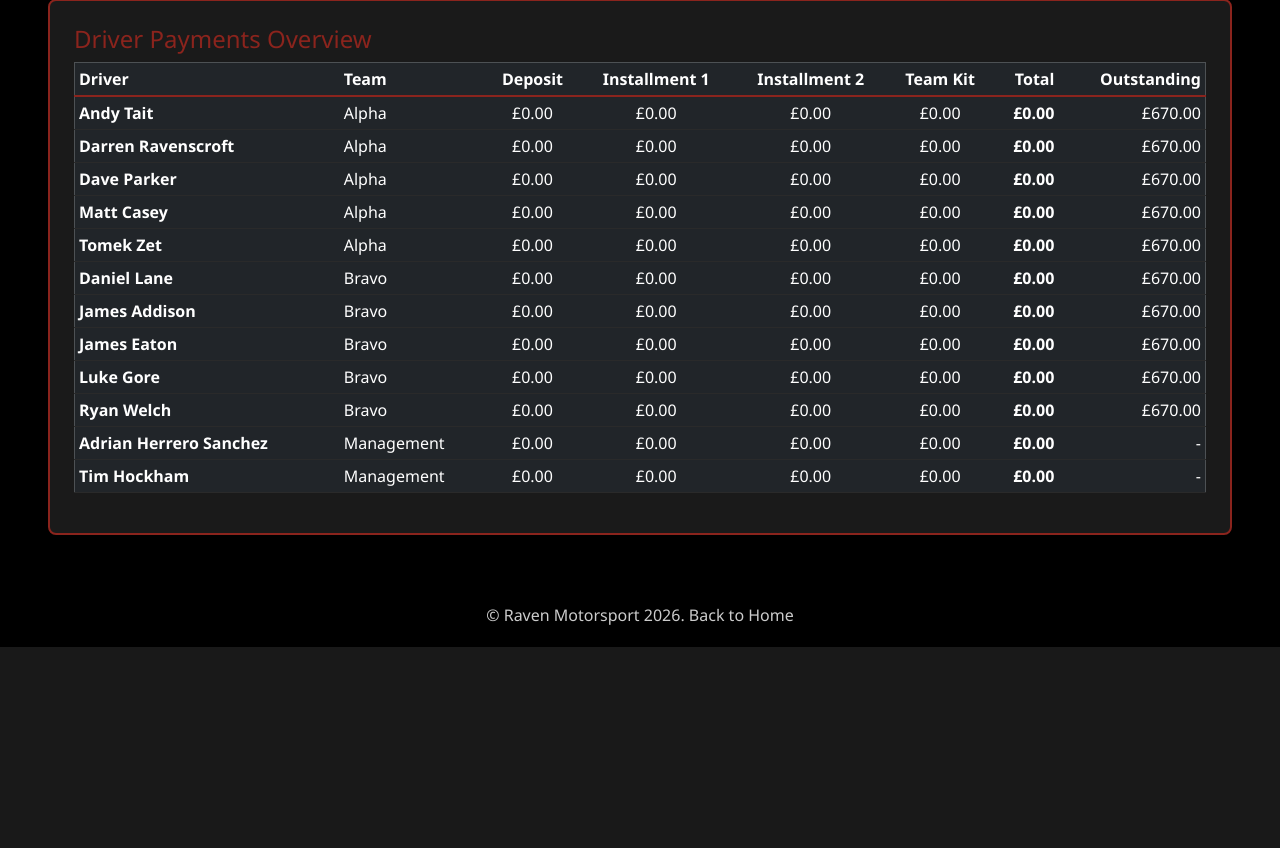
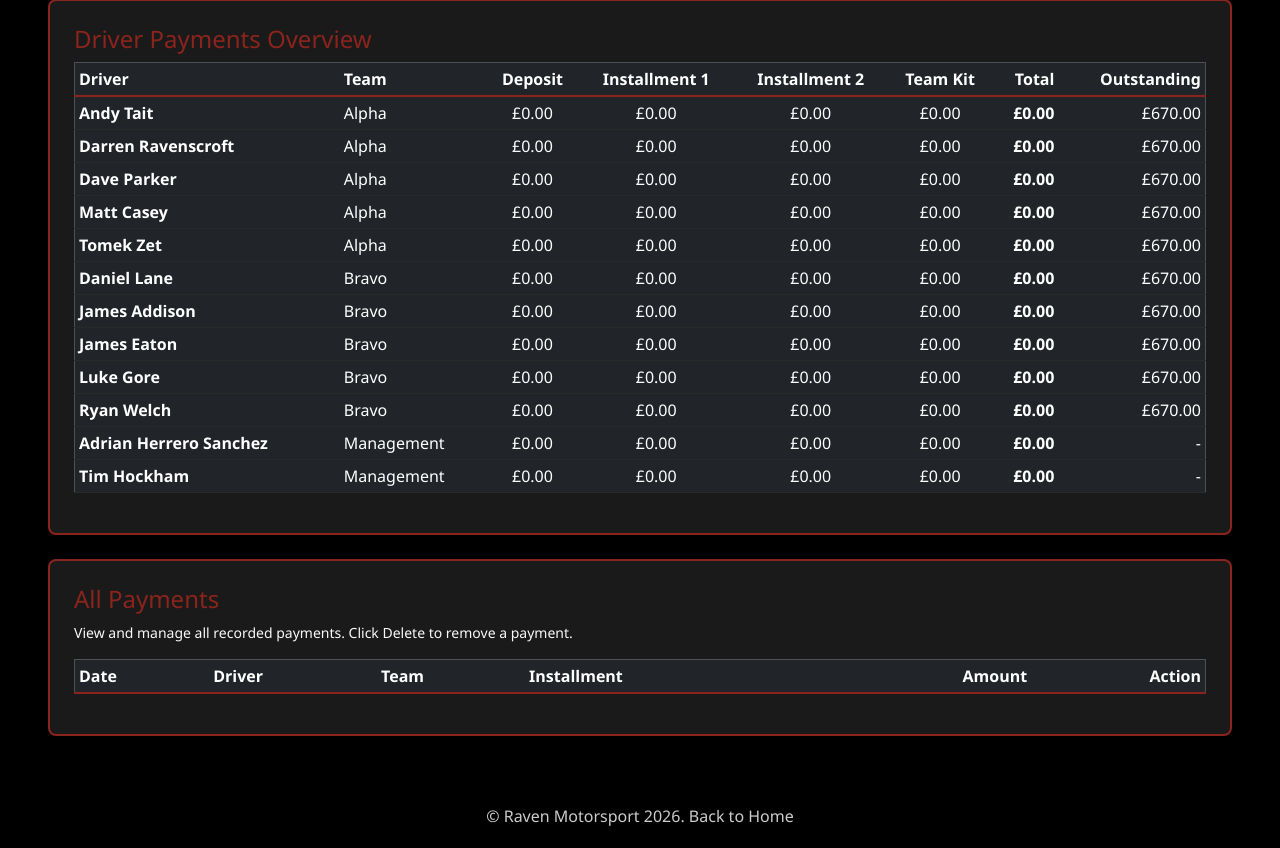
Before and after one commit to dazrave/RavenMotorsport, a PHP site: page /payments.php in a window 1280 px wide. Shown: the part 1526-2374 px from the top of the page. Before the commit the page ends 2173 px from the top, so only its background shows below. Run offline with PHP 8.4, Linux system fonts and the light colour scheme; the visitor is signed in with stand-in values (Sample User, id 1); lists and menus that the app fills with data are empty.

Commit message:
Add payment deletion functionality
Features:
- Admin can now delete individual payments from the system
- Delete button added to Recent Payments section (last 10)
- New "All Payments" section showing complete payment history
- Delete confirmation dialog with payment amount and driver name
- All payments sortable by date (most recent first)
- Payments display driver name, team, installment, amount, and date

Co-Authored-By: Claude Sonnet 4.5 <noreply@anthropic.com>

```diff
--- a/payments.php
+++ b/payments.php
@@ -181,6 +181,27 @@ if (isset($_SESSION['admin'])) {
             $driverName = $db->querySingle("SELECT name FROM drivers WHERE id=$driverId");
             $installmentName = $db->querySingle("SELECT name FROM installments WHERE id=$installmentId");
             $success = "Logged £" . number_format($amount, 2) . " for " . htmlspecialchars($driverName) . " (" . htmlspecialchars($installmentName) . ")";
+        }
+    }
+
+    // Delete payment
+    if (isset($_POST['delete_payment'])) {
+        $paymentId = intval($_POST['payment_id']);
+
+        // Get payment details before deleting for success message
+        $paymentDetails = $db->querySingle("
+            SELECT d.name as driver_name, i.name as installment_name, p.amount
+            FROM payments p
+            JOIN drivers d ON p.driver_id = d.id
+            JOIN installments i ON p.installment_id = i.id
+            WHERE p.id = $paymentId
+        ", true);
+
+        if ($paymentDetails) {
+            $db->exec("DELETE FROM payments WHERE id=$paymentId");
+            $success = "Deleted £" . number_format($paymentDetails['amount'], 2) . " payment for " . htmlspecialchars($paymentDetails['driver_name']) . " (" . htmlspecialchars($paymentDetails['installment_name']) . ")";
+        } else {
+            $error = "Payment not found";
         }
     }
 
@@ -811,7 +832,7 @@ if (isset($_SESSION['admin'])) {
         <!-- Recent Payments -->
         <?php if (count($recentPayments) > 0): ?>
           <div class="mt-4">
-            <h5 class="h6">Recent Payments (Last 10)</h5>
+            <h5 class="h6">Recent Payments (Last 10) <small class="text-muted">- See "All Payments" section below for complete history</small></h5>
             <div class="table-responsive">
               <table class="table table-dark table-sm">
                 <thead>
@@ -820,6 +841,7 @@ if (isset($_SESSION['admin'])) {
                     <th>Driver</th>
                     <th>Installment</th>
                     <th class="text-end">Amount</th>
+                    <th class="text-end">Action</th>
                   </tr>
                 </thead>
                 <tbody>
@@ -829,6 +851,12 @@ if (isset($_SESSION['admin'])) {
                       <td><?php echo htmlspecialchars($payment['driver_name']); ?></td>
                       <td><?php echo htmlspecialchars($payment['installment_name']); ?></td>
                       <td class="text-end">£<?php echo number_format($payment['amount'], 2); ?></td>
+                      <td class="text-end">
+                        <form method="POST" style="display:inline;" onsubmit="return confirm('Delete this £<?php echo number_format($payment['amount'], 2); ?> payment?');">
+                          <input type="hidden" name="payment_id" value="<?php echo $payment['id']; ?>">
+                          <button type="submit" name="delete_payment" class="btn btn-danger btn-sm">Delete</button>
+                        </form>
+                      </td>
                     </tr>
                   <?php endforeach; ?>
                 </tbody>
@@ -882,6 +910,54 @@ if (isset($_SESSION['admin'])) {
         </div>
       </div>
 
+      <!-- All Payments Management -->
+      <div class="admin-panel">
+        <h4>All Payments</h4>
+        <p class="small text-light">View and manage all recorded payments. Click Delete to remove a payment.</p>
+        <div class="table-responsive">
+          <table class="table table-dark table-sm table-hover">
+            <thead>
+              <tr>
+                <th>Date</th>
+                <th>Driver</th>
+                <th>Team</th>
+                <th>Installment</th>
+                <th class="text-end">Amount</th>
+                <th class="text-end">Action</th>
+              </tr>
+            </thead>
+            <tbody>
+              <?php
+              // Get all payments
+              $result = $db->query("
+                  SELECT p.*, d.name as driver_name, t.name as team_name, i.name as installment_name
+                  FROM payments p
+                  JOIN drivers d ON p.driver_id = d.id
+                  JOIN teams t ON d.team_id = t.id
+                  JOIN installments i ON p.installment_id = i.id
+                  ORDER BY p.created_at DESC
+              ");
+              while ($payment = $result->fetchArray(SQLITE3_ASSOC)):
+              ?>
+                <tr>
+                  <td><?php echo date('d M Y H:i', strtotime($payment['created_at'])); ?></td>
+                  <td><?php echo htmlspecialchars($payment['driver_name']); ?></td>
+                  <td><?php echo htmlspecialchars($payment['team_name']); ?></td>
+                  <td><?php echo htmlspecialchars($payment['installment_name']); ?></td>
+                  <td class="text-end"><strong>£<?php echo number_format($payment['amount'], 2); ?></strong></td>
+                  <td class="text-end">
+                    <form method="POST" style="display:inline;" onsubmit="return confirm('Delete this £<?php echo number_format($payment['amount'], 2); ?> payment for <?php echo htmlspecialchars($payment['driver_name']); ?>?');">
+                      <input type="hidden" name="payment_id" value="<?php echo $payment['id']; ?>">
+                      <button type="submit" name="delete_payment" class="btn btn-danger btn-sm">Delete</button>
+                    </form>
+                  </td>
+                </tr>
+              <?php endwhile; ?>
+            </tbody>
+          </table>
+        </div>
+      </div>
+
       <script>
         const installments = <?php echo json_encode($installments); ?>;
 
```
